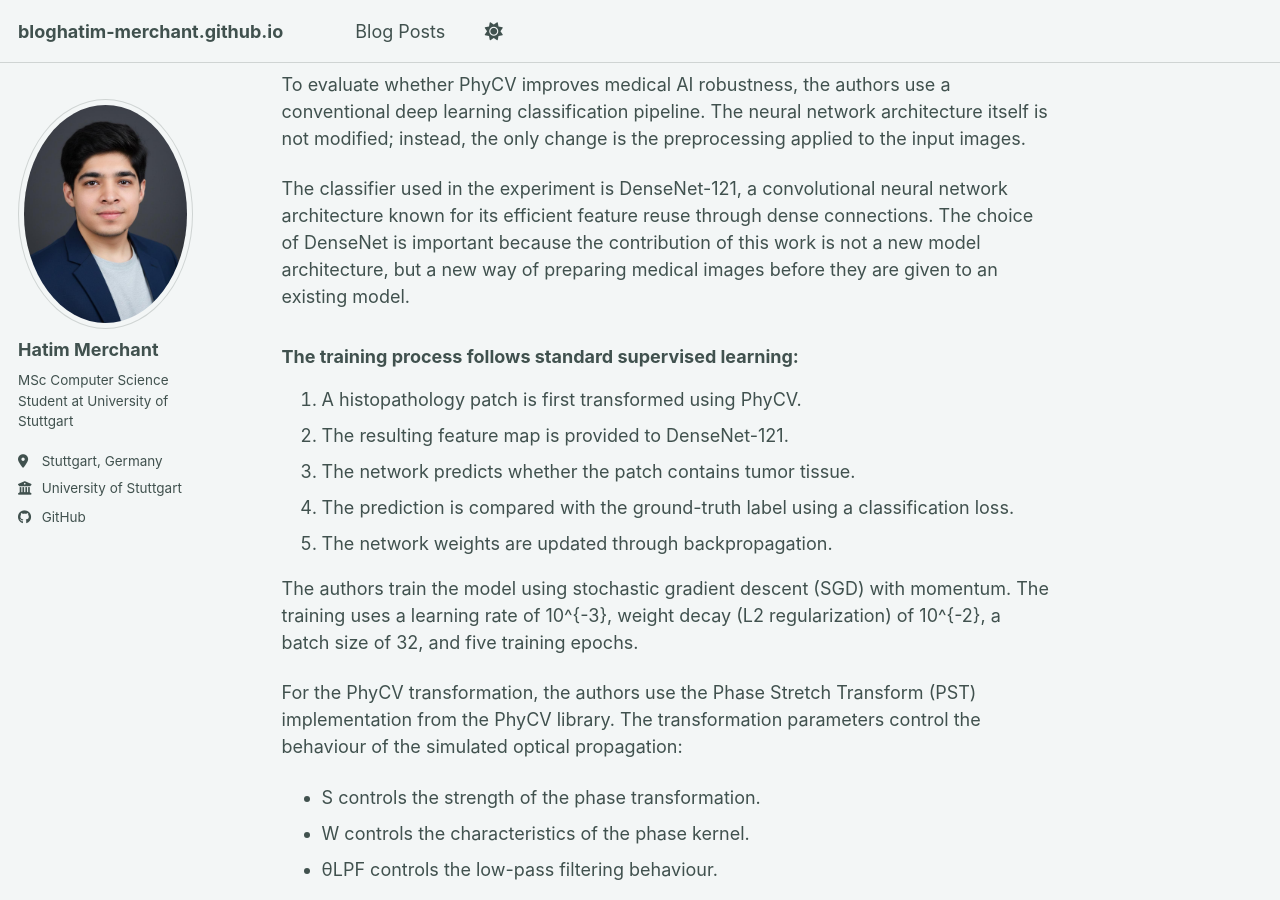
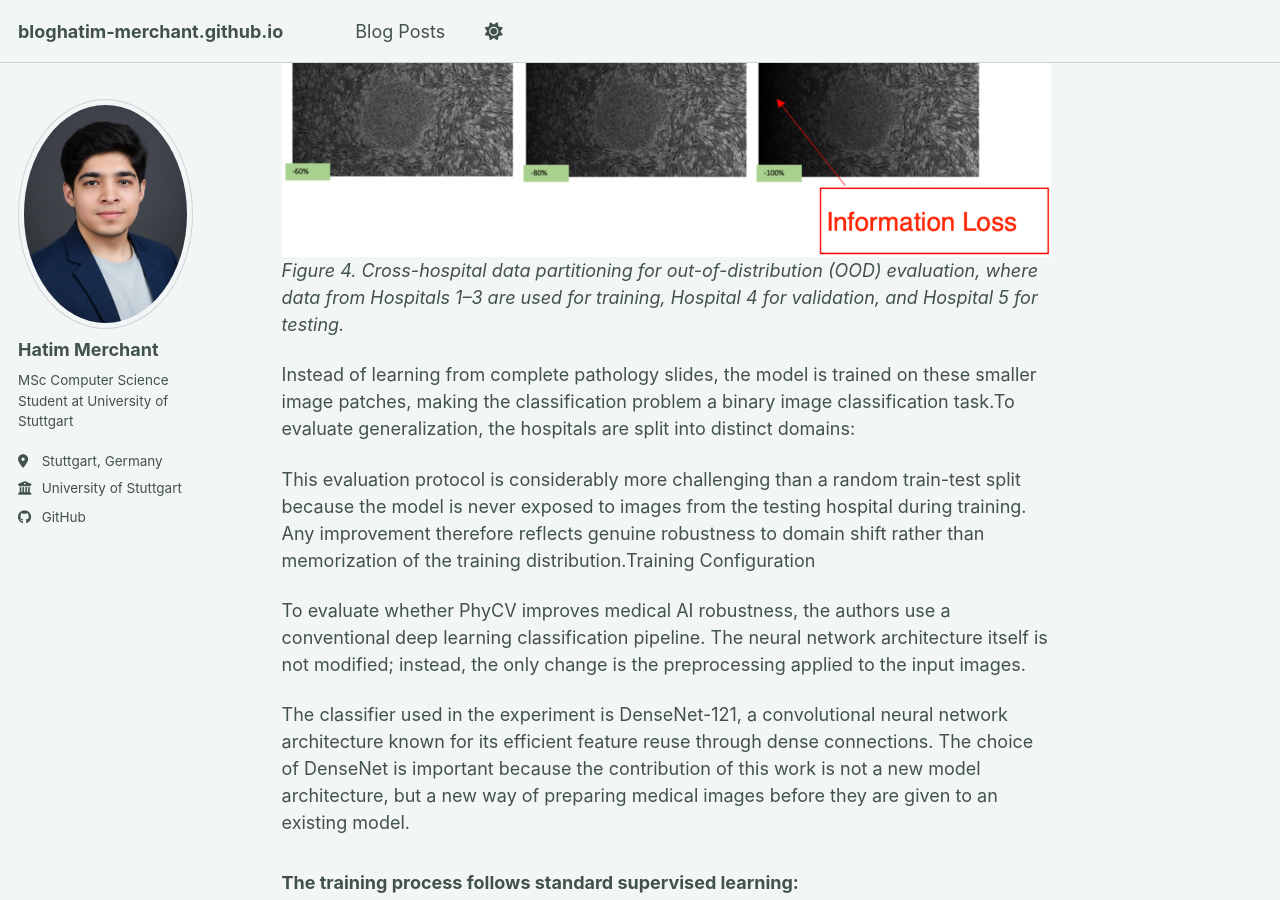
Before and after one commit to Hatim-Merchant/bloghatim-merchant.github.io, a Jekyll site: the page built from _posts/2026-07-26-blog-post-1.md, in a window 1280 px wide and 900 px high, scrolled down 9205 px. Built offline with Jekyll 4.4.1, drawn with Linux system fonts in a browser that asks for light colours; a style sheet for code colours, icons or effects is not loaded.

Commit message:
added content

```diff
--- a/_posts/2026-07-26-blog-post-1.md
+++ b/_posts/2026-07-26-blog-post-1.md
@@ -170,6 +170,9 @@ The dataset consists of 50 whole-slide images collected from five different hosp
 * **Tumor**
 * **Normal**
 
+![Figure 4: OOD Data Partitioning]({{ site.baseurl }}/images/Fig4.png)
+*Figure 4. Cross-hospital data partitioning for out-of-distribution (OOD) evaluation, where data from Hospitals 1–3 are used for training, Hospital 4 for validation, and Hospital 5 for testing.*
+
 Instead of learning from complete pathology slides, the model is trained on these smaller image patches, making the classification problem a binary image classification task.To evaluate generalization, the hospitals are split into distinct domains:
 
 
```
Also changed, not shown: images/Fig4.png (added).
